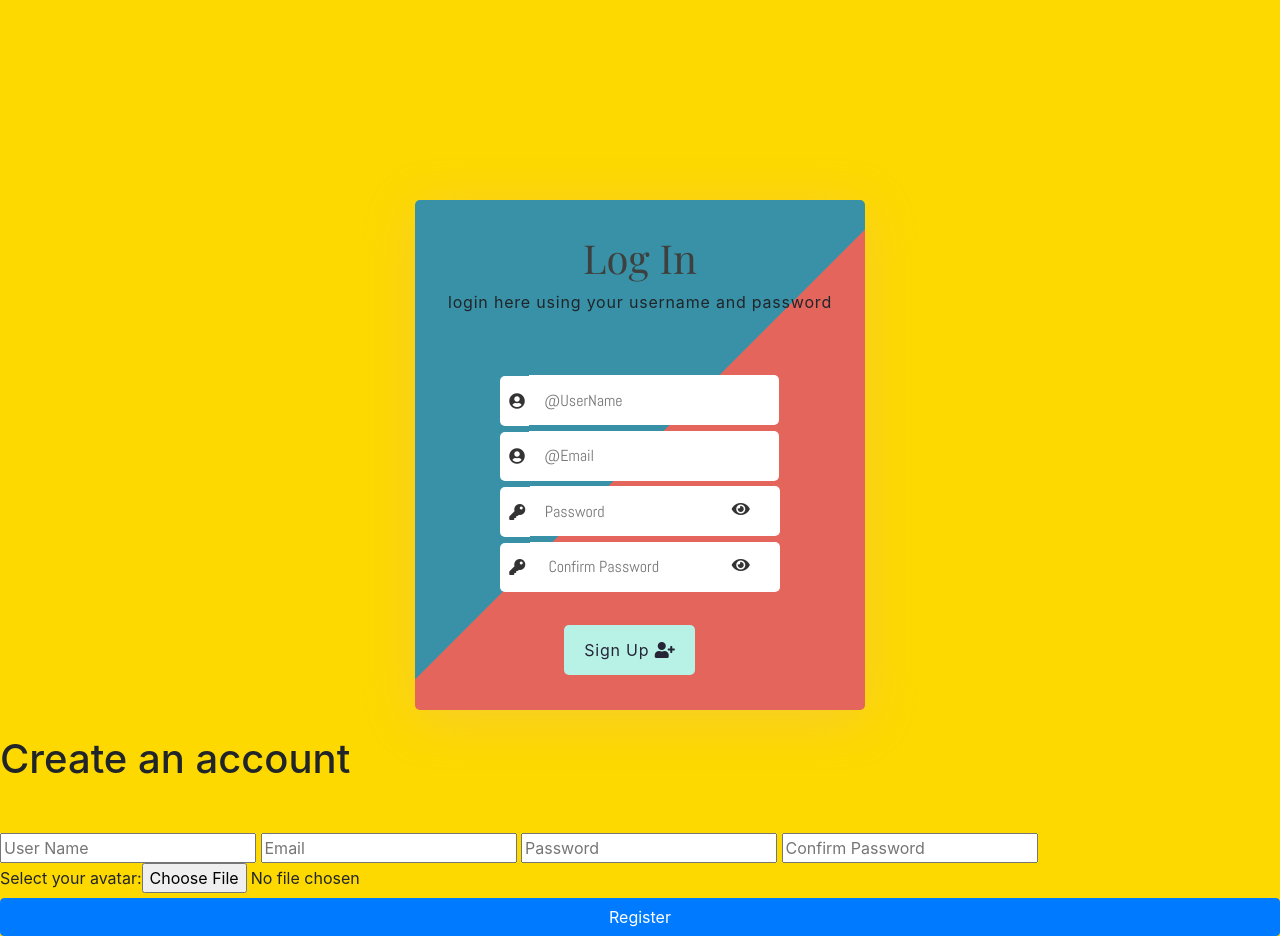
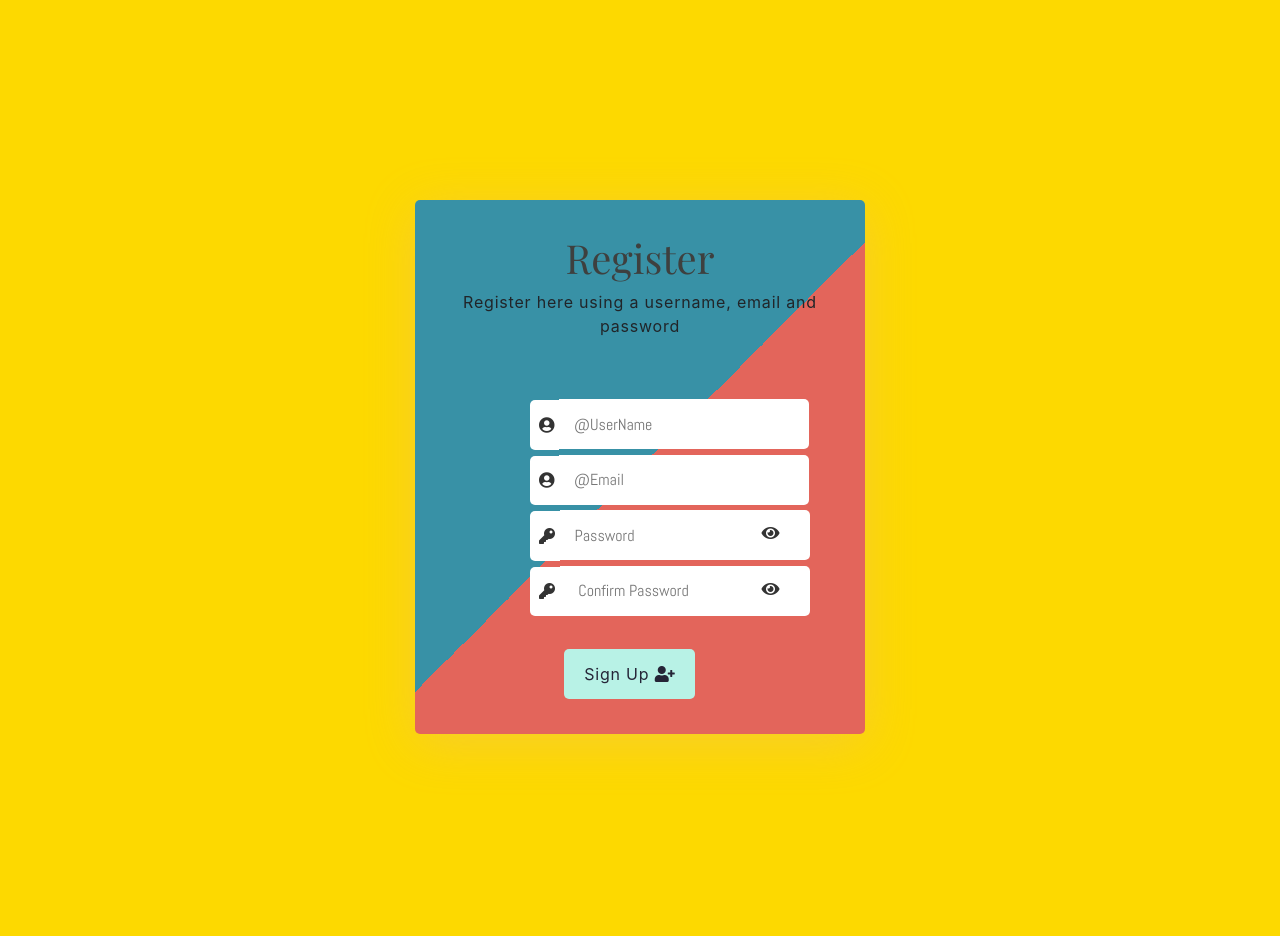
Before and after one commit to jonasanne/Web2Project, a PHP site: page /register.php in a window 1280 px wide. After the commit the page ends 757 px from the top, so only its background shows below. Run offline with PHP 8.4, Linux system fonts and the light colour scheme; some libraries are stand-ins or nearby versions; some web fonts are replaced.

Commit message:
register werkt volledig
met controle of er een username al in gebruik is

```diff
--- a/register.php
+++ b/register.php
@@ -2,47 +2,40 @@
 include_once 'scripts/databaseconnect.php';
 session_start();
 $_SESSION['message'] = "";
+
 if ($_SERVER['REQUEST_METHOD']== 'POST') {
-    if($_POST['password'] == $_POST['confirmpassword']){
-
+      //variabele aanmaken van de post
       $username = $mysqli->real_escape_string($_POST['username']);
       $email = $mysqli->real_escape_string($_POST['email']);
       $password = md5($_POST['password']);
       $_SESSION['username'] =$username;
         $_SESSION['email'] =$email;
-        $_SESSION['password'] =$password;
-        $sql = "INSERT INTO  account(username,password,email)"."VALUES('$username','$password','$email')";
-        //alst is gelukt keer redirect
+      //controleer of de passworden gelijk aan elkaar zijn
+    if($_POST['password'] == $_POST['confirmpassword']){
+      //als de 2 passworden hetzelfde zijn
+
+      $sqlquery="SELECT * from account WHERE username='$username' ";
+      $resultquery= mysqli_query($mysqli,$sqlquery);
+      $count= mysqli_num_rows($resultquery);
+      if($count>0){
+        $_SESSION['message']="user not available";
+      }else{
+        echo 'tis gelukt!!!!';
+        $sql = "INSERT INTO  account (username,password,email)"."VALUES('$username','$password','$email')";
         if($mysqli->query($sql) == true){
           $_SESSION['message']= "your account has been created!";
           header('location:login.php');
-        }else{
-            $_SESSION['message'] = "your account has not been created!";
+
+      }
+
+
       }
     }else{
       $_SESSION['message']="two passwords did not match!!";
     }
-}else{
-    $_SESSION['message']="two passwords did not match!!";
-
-
-
   }
-
-
-// $stmt->bind_param("sss", $_POST['username'], $_POST['password']);
-// $stmt = mysqli_prepare($sql);
-// $stmt->execute();
-
-
-// if(isset($_POST['save'])){
-//     $sql = "INSERT INTO users (username, password, email)
-//     VALUES ('".$_POST["username"]."','".$_POST["password"]."','"."')";
-// }
-
-
-
-
+  print($_SESSION['message']);
+//controleer als username al bestaat
 ?>
 <!DOCTYPE html>
 <html lang="en">
@@ -66,44 +59,33 @@ if ($_SERVER['REQUEST_METHOD']== 'POST') {
 <body id="register">
 <main id="register">
 <div class="overlay">
-<!-- LOGN IN FORM by Omar Dsoky -->
 <form method="post">
-   <!--   con = Container  for items in the form-->
    <div class="con">
-   <!--     Start  header Content  -->
    <header class="head-form">
-      <h2>Log In</h2>
-      <!--     A welcome message or an explanation of the login form -->
-      <p>login here using your username and password</p>
+      <h2>Register</h2>
+      <p>Register here using a username, email and password</p>
    </header>
-   <!--     End  header Content  -->
    <br>
    <div class="field-set">
 
-      <!--   user name -->
          <span class="input-item">
            <i class="fa fa-user-circle"></i>
          </span>
-        <!--   user name Input-->
          <input class="form-input" id="txt-input" type="text" placeholder="@UserName" name="username" required>
      <div>
          <span class="input-item">
            <i class="fa fa-user-circle"></i>
          </span>
-        <!--   user name Input-->
          <input class="form-input" id="txt-input" type="email" placeholder="@Email" name="email" required>
          </div>
 
 
-           <!--   Password -->
 
       <span class="input-item">
         <i class="fa fa-key"></i>
        </span>
-      <!--   Password Input-->
       <input class="form-input" type="password" placeholder="Password" id="pwd"  name="password" required>
 
-<!--      Show/hide password  -->
      <span>
         <i class="fa fa-eye" aria-hidden="true"  type="button" id="eye"></i>
      </span>
@@ -111,11 +93,9 @@ if ($_SERVER['REQUEST_METHOD']== 'POST') {
      <span class="input-item">
         <i class="fa fa-key"></i>
        </span>
-      <!--   Password Input-->
       <input class="form-input" type="password" placeholder=" Confirm Password" id="pwd1"  name="confirmpassword" required>
 
 
-<!--      Show/hide password  -->
      <span>
         <i class="fa fa-eye" aria-hidden="true"  type="button" id="eye1"></i>
      </span>
@@ -124,28 +104,19 @@ if ($_SERVER['REQUEST_METHOD']== 'POST') {
 
 
       <br>
-<!--        buttons -->
-<!--      button LogIn -->
    </div>
 
-<!--   other buttons -->
    <div class="other">
-<!--      Forgot Password button-->
-<!--     Sign Up button -->
 
       <button  class="btn submits sign-up" >Sign Up
-<!--         Sign Up font icon -->
       <i class="fa fa-user-plus" aria-hidden="true"></i>
       </button>
-<!--      End Other the Division -->
    </div>
 
 
-<!--   End Conrainer  -->
   </div>
 
 
-  <!-- End Form -->
 </form>
 </div>
 </main>
@@ -159,21 +130,3 @@ if ($_SERVER['REQUEST_METHOD']== 'POST') {
 <script src="script.js"></script>
 </body>
 </html>
-
-
-<link href="//db.onlinewebfonts.com/c/a4e256ed67403c6ad5d43937ed48a77b?family=Core+Sans+N+W01+35+Light" rel="stylesheet" type="text/css"/>
-<link rel="stylesheet" href="form.css" type="text/css">
-<div class="body-content">
-  <div class="module">
-    <h1>Create an account</h1>
-    <form class="form" action="form.php" method="post" enctype="multipart/form-data" autocomplete="off">
-      <div class="alert alert-error"></div>
-      <input type="text" placeholder="User Name" name="username" required />
-      <input type="email" placeholder="Email" name="email" required />
-      <input type="password" placeholder="Password" name="password" autocomplete="new-password" required />
-      <input type="password" placeholder="Confirm Password" name="confirmpassword" autocomplete="new-password" required />
-      <div class="avatar"><label>Select your avatar: </label><input type="file" name="avatar" accept="image/*" required /></div>
-      <input type="submit" value="Register" name="register" class="btn btn-block btn-primary" />
-    </form>
-  </div>
-</div>
```
Also changed, not shown: login.php (+3 -38 lines). Lines whose indentation alone changed are shown as unchanged.
